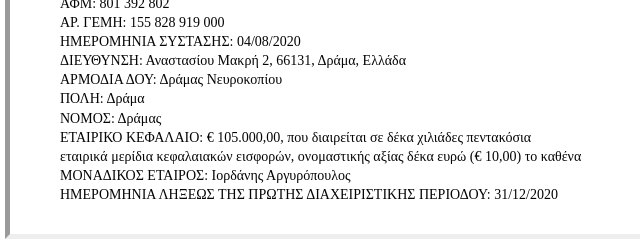
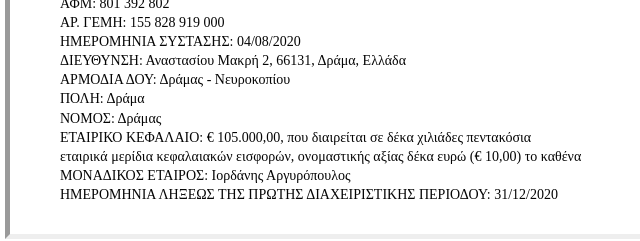
Before and after one commit to DrIkeProject/iargyropoulosmemberpc, a plain HTML site: page index.html in a window 1280 px wide. Shown: the part 790-1031 px from the top of the page, 35-675 px from the left. Drawn offline with nearby package versions, Linux system fonts and the light colour scheme; a web font is replaced by a local one.

Commit message:
Amendment added

```diff
--- a/index.html
+++ b/index.html
@@ -61,7 +61,7 @@
 <li>ΑΡ. ΓΕΜΗ: 155 828 919 000</li>
 <li>ΗΜΕΡΟΜΗΝΙΑ ΣΥΣΤΑΣΗΣ: 04/08/2020</li>
 <li>ΔΙΕΥΘΥΝΣΗ: Αναστασίου Μακρή 2, 66131, Δράμα, Ελλάδα</li>
-<li>ΑΡΜΟΔΙΑ ΔΟΥ: Δράμας Νευροκοπίου</li>
+<li>ΑΡΜΟΔΙΑ ΔΟΥ: Δράμας - Νευροκοπίου</li>
 <li>ΠΟΛΗ: Δράμα</li>
 <li>ΝΟΜΟΣ: Δράμας</li>
 <li>ΕΤΑΙΡΙΚΟ ΚΕΦΑΛΑΙΟ: € 105.000,00, που διαιρείται σε δέκα χιλιάδες πεντακόσια <br>εταιρικά μερίδια κεφαλαιακών εισφορών, ονομαστικής αξίας δέκα
```
